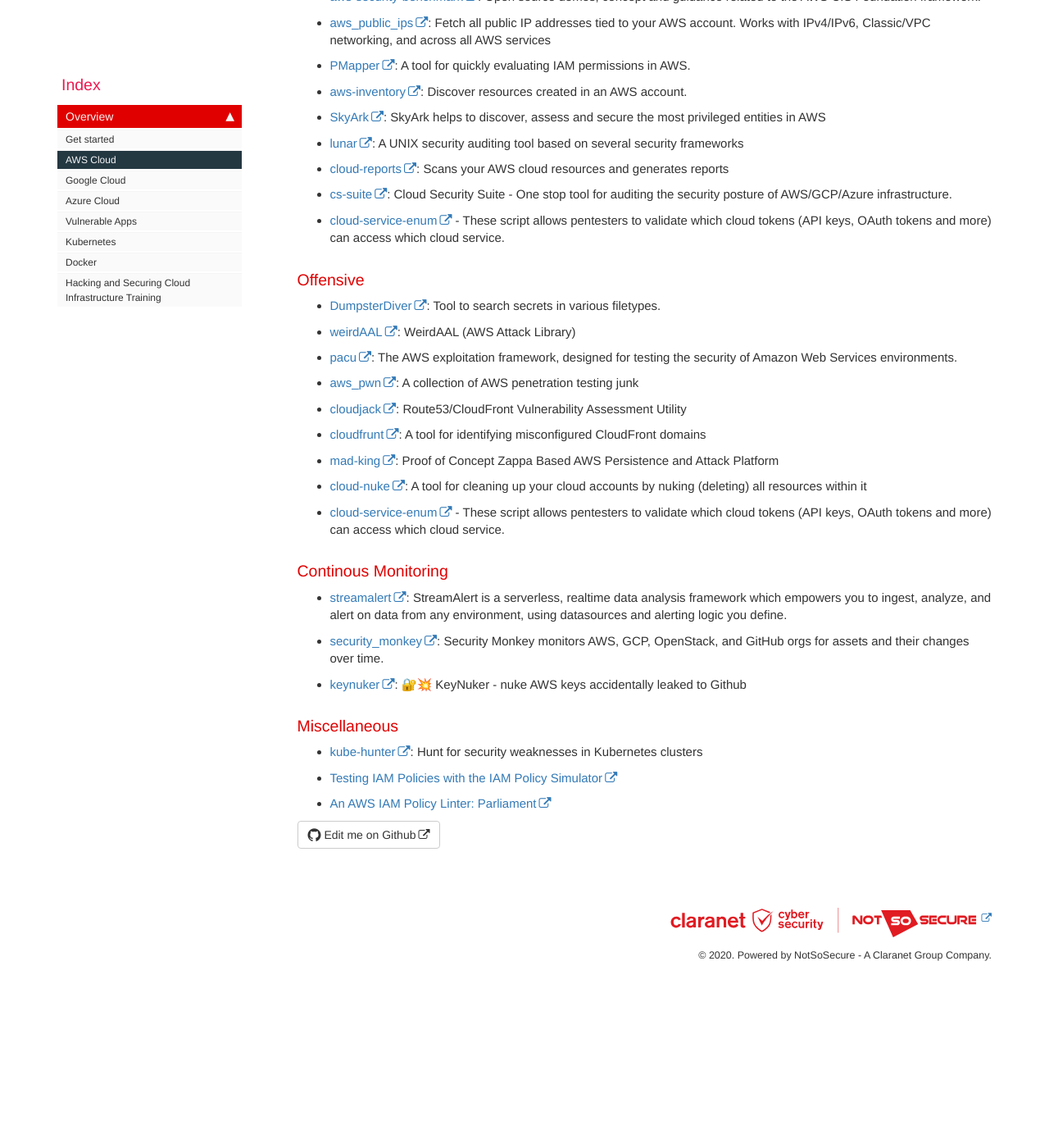
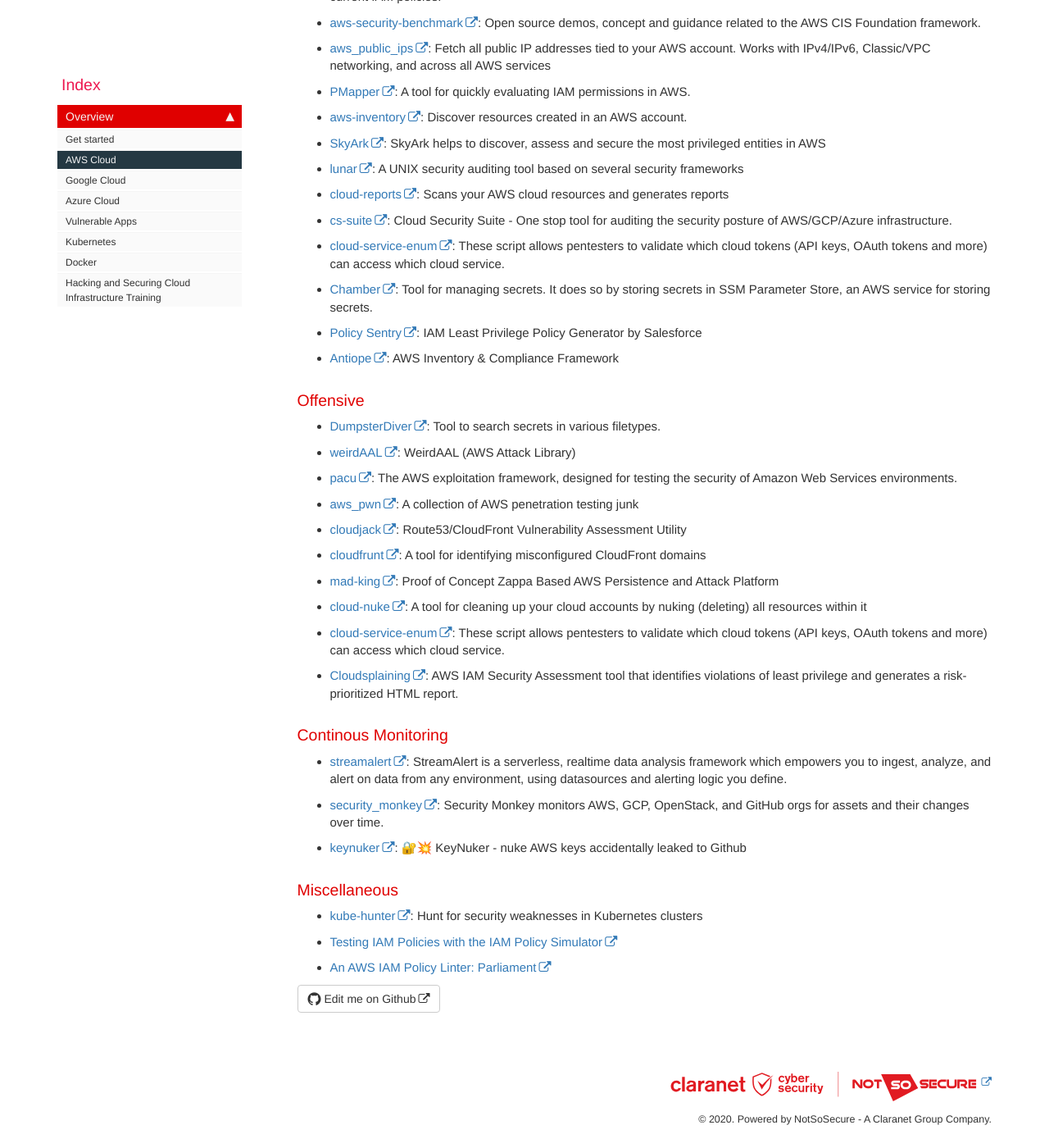
Before and after one commit to NotSoSecure/cloud-sec-wiki, a Jekyll site: the page built from pages/mydoc/aws_cloud.md, in a window 1280 px wide and 1400 px high, scrolled down 1799 px. Shown: the whole window at 82% size. Built offline with Jekyll 4.4.1, drawn with Linux system fonts in a browser that asks for light colours; nearby versions of some CDN libraries; comment, search, counter and statistics services are not loaded; before the commit the page ends 3024 px from its top, so only the background shows below that; some of the changed text lies outside the part shown.

Commit message:
Update aws_cloud.md
added following tools - policy_sentry, cloudsplaining, chamber, antiope, kicks3

```diff
--- a/pages/mydoc/aws_cloud.md
+++ b/pages/mydoc/aws_cloud.md
@@ -36,6 +36,7 @@ folder: mydoc
 * [AWSBucketDump](https://github.com/jordanpotti/AWSBucketDump): Security Tool to Look For Interesting Files in S3 Buckets
 * [bucket-stream](https://github.com/eth0izzle/bucket-stream): Find interesting Amazon S3 Buckets by watching certificate transparency logs.
 * [CloudScraper](https://github.com/jordanpotti/CloudScraper): Tool to enumerate targets in search of cloud resources. S3 Buckets, Azure Blobs, Digital Ocean Storage Space.
+* [kicks3](https://github.com/abuvanth/kicks3): S3 bucket finder from html,js and bucket misconfiguration testing tool
 
 ### DFIR
 
@@ -60,7 +61,11 @@ folder: mydoc
 * [lunar](https://github.com/lateralblast/lunar): A UNIX security auditing tool based on several security frameworks
 * [cloud-reports](https://github.com/tensult/cloud-reports): Scans your AWS cloud resources and generates reports
 * [cs-suite](https://github.com/SecurityFTW/cs-suite): Cloud Security Suite - One stop tool for auditing the security posture of AWS/GCP/Azure infrastructure.
-* [cloud-service-enum](https://github.com/NotSoSecure/cloud-sec-wiki) - These script allows pentesters to validate which cloud tokens (API keys, OAuth tokens and more) can access which cloud service.
+* [cloud-service-enum](https://github.com/NotSoSecure/cloud-sec-wiki): These script allows pentesters to validate which cloud tokens (API keys, OAuth tokens and more) can access which cloud service.
+* [Chamber](https://github.com/segmentio/chamber): Tool for managing secrets. It does so by storing secrets in SSM Parameter Store, an AWS service for storing secrets.
+* [Policy Sentry](https://github.com/salesforce/policy_sentry): IAM Least Privilege Policy Generator by Salesforce
+* [Antiope](https://github.com/turnerlabs/antiope): AWS Inventory & Compliance Framework
+
 
 ### Offensive
 * [DumpsterDiver](https://github.com/securing/DumpsterDiver): Tool to search secrets in various filetypes.
@@ -71,7 +76,8 @@ folder: mydoc
 * [cloudfrunt](https://github.com/MindPointGroup/cloudfrunt): A tool for identifying misconfigured CloudFront domains
 * [mad-king](https://github.com/ThreatResponse/mad-king): Proof of Concept Zappa Based AWS Persistence and Attack Platform
 * [cloud-nuke](https://github.com/gruntwork-io/cloud-nuke): A tool for cleaning up your cloud accounts by nuking (deleting) all resources within it
-* [cloud-service-enum](https://github.com/NotSoSecure/cloud-sec-wiki) - These script allows pentesters to validate which cloud tokens (API keys, OAuth tokens and more) can access which cloud service.
+* [cloud-service-enum](https://github.com/NotSoSecure/cloud-sec-wiki): These script allows pentesters to validate which cloud tokens (API keys, OAuth tokens and more) can access which cloud service.
+* [Cloudsplaining](https://github.com/salesforce/cloudsplaining): AWS IAM Security Assessment tool that identifies violations of least privilege and generates a risk-prioritized HTML report.
 
 ### Continous Monitoring
 
```
